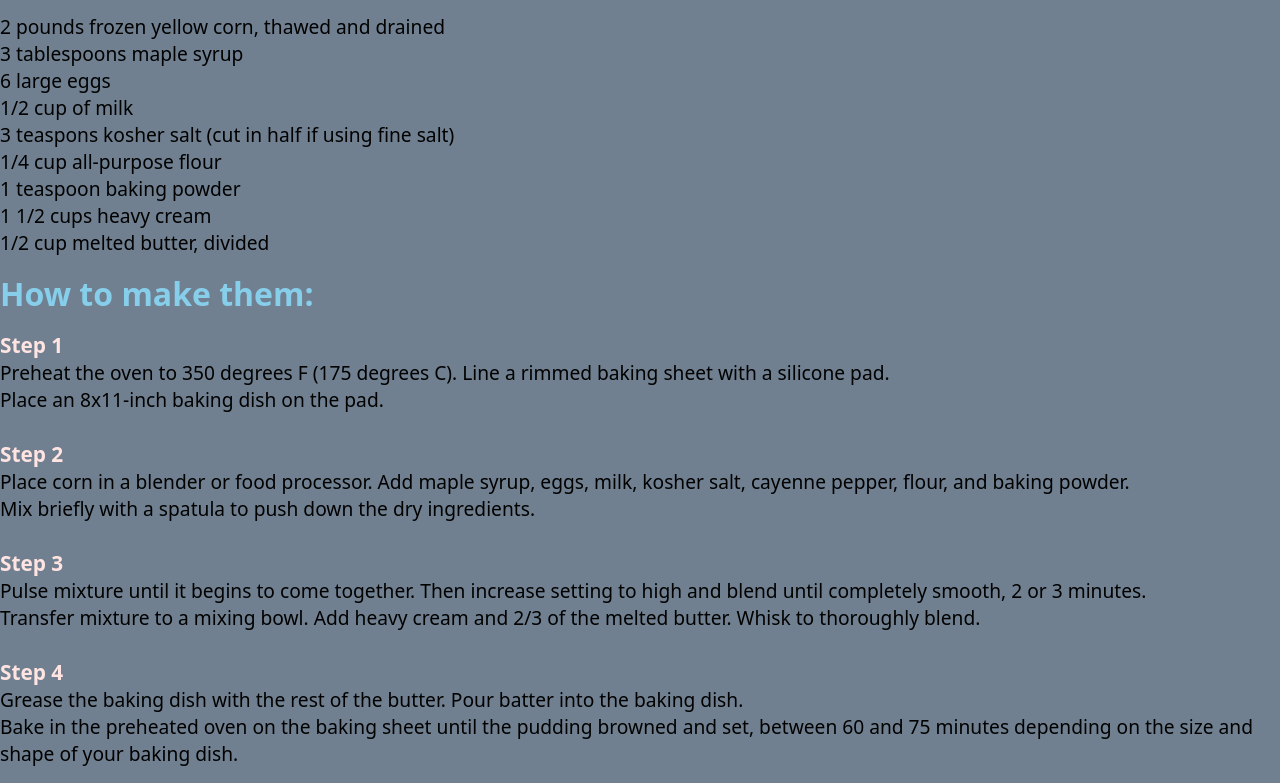
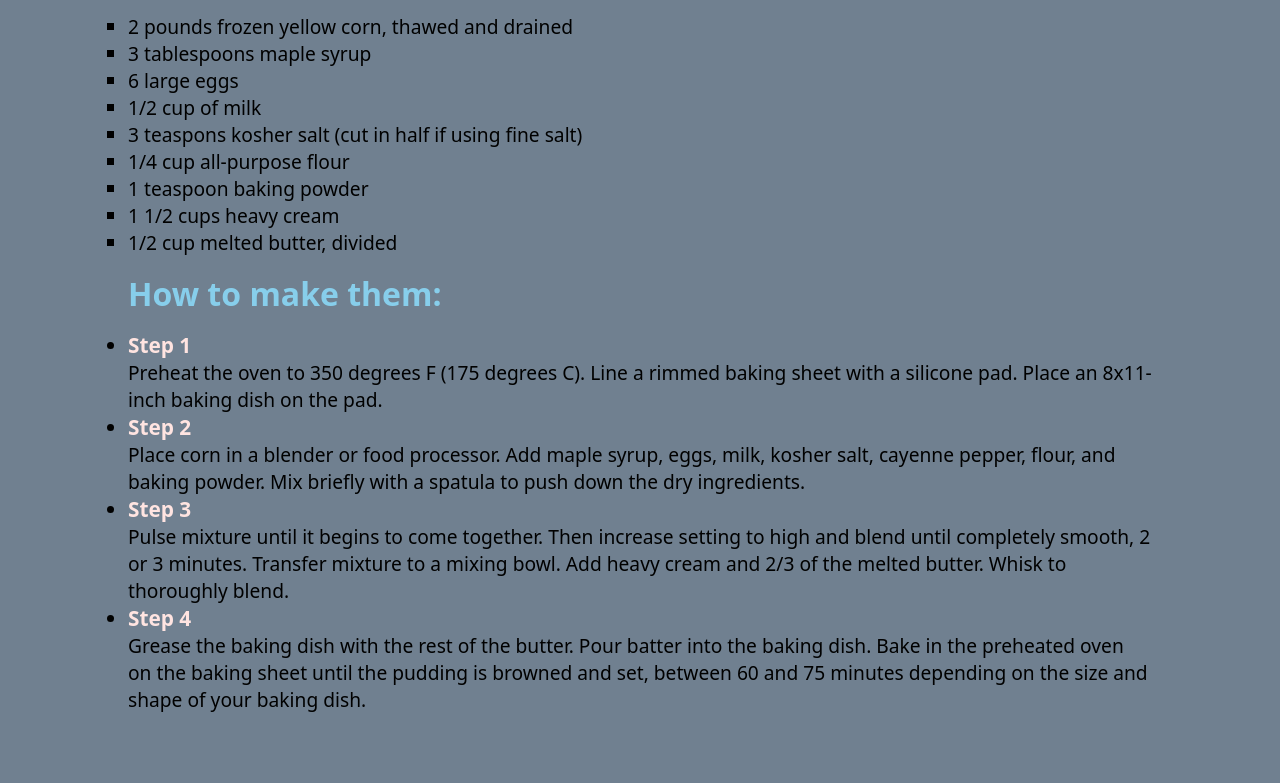
Before and after one commit to Alexandro02/odin-recipes, a plain HTML site: page recipes/corn_pudding.html in a window 1280 px wide. Shown: the part 911-1694 px from the top of the page. After the commit the page ends 1640 px from the top, so only its background shows below. Drawn offline with Linux system fonts and the light colour scheme.

Commit message:
Added styling for corn pudding

```diff
--- a/recipes/corn_pudding.html
+++ b/recipes/corn_pudding.html
@@ -17,6 +17,7 @@
       />
     </div>
 
+    <main class="container">
       <p class="showcase">
         <b>Corn pudding</b> doesn't get the same attention as some other holiday
         side <br />
@@ -41,35 +42,34 @@
 
       <h1 class="instr-header">How to make them:</h1>
 
-    <p class="instructions">
+      <ul class="instructions">
+        <li>
           <span class="step">Step 1</span><br />
-      Preheat the oven to 350 degrees F (175 degrees C). Line a rimmed baking
-      sheet with a silicone pad.<br />
-      Place an 8x11-inch baking dish on the pad.
-      <br />
-      <br />
-
+          Preheat the oven to 350 degrees F (175 degrees C). Line a rimmed
+          baking sheet with a silicone pad. Place an 8x11-inch baking dish on
+          the pad.
+        </li>
+        <li>
           <span class="step">Step 2</span><br />
-      Place corn in a blender or food processor. Add maple syrup, eggs, milk,
-      kosher salt, cayenne pepper, flour, and baking powder.<br />
-      Mix briefly with a spatula to push down the dry ingredients.
-      <br />
-      <br />
-
+          Place corn in a blender or food processor. Add maple syrup, eggs,
+          milk, kosher salt, cayenne pepper, flour, and baking powder. Mix
+          briefly with a spatula to push down the dry ingredients.
+        </li>
+        <li>
           <span class="step">Step 3</span><br />
-      Pulse mixture until it begins to come together. Then increase setting to
-      high and blend until completely smooth, 2 or 3 minutes.<br />
-      Transfer mixture to a mixing bowl. Add heavy cream and 2/3 of the melted
+          Pulse mixture until it begins to come together. Then increase setting
+          to high and blend until completely smooth, 2 or 3 minutes. Transfer
+          mixture to a mixing bowl. Add heavy cream and 2/3 of the melted
           butter. Whisk to thoroughly blend.
-      <br />
-      <br />
-
+        </li>
+        <li>
           <span class="step">Step 4</span><br />
-      Grease the baking dish with the rest of the butter. Pour batter into the
-      baking dish.<br />
-      Bake in the preheated oven on the baking sheet until the pudding browned
-      and set, between 60 and 75 minutes depending on the size and shape of your
-      baking dish.
-    </p>
+          Grease the baking dish with the rest of the butter. Pour batter into
+          the baking dish. Bake in the preheated oven on the baking sheet until
+          the pudding is browned and set, between 60 and 75 minutes depending on
+          the size and shape of your baking dish.
+        </li>
+      </ul>
+    </main>
   </body>
 </html>
```
Lines whose indentation alone changed are shown as unchanged.
